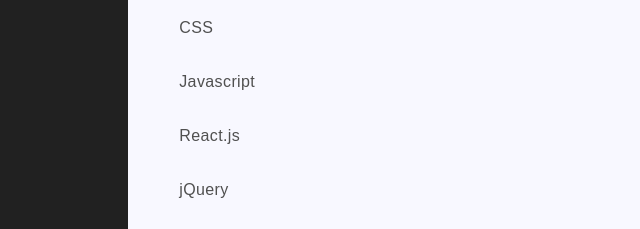
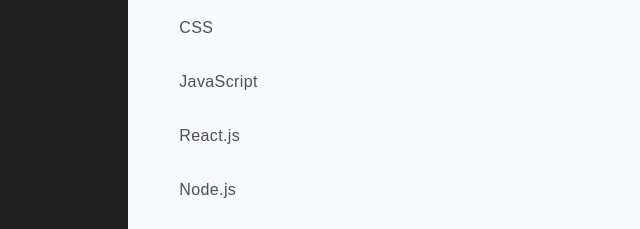
Before and after one commit to TaylorDay11/personal-website, a plain HTML site: page tool-box.html in a window 1280 px wide. Shown: the part 443-672 px from the top of the page, 0-640 px from the left. Drawn offline with nearby package versions, Linux system fonts and the light colour scheme; a web font is replaced by a local one.

Commit message:
content update

```diff
--- a/tool-box.html
+++ b/tool-box.html
@@ -113,9 +113,11 @@
 
                     <p>CSS</p>
 
-                    <p>Javascript</p>
+                    <p>JavaScript</p>
 
                     <p>React.js</p>
+
+                    <p>Node.js</p>
 
                     <p>jQuery</p>
 
```
